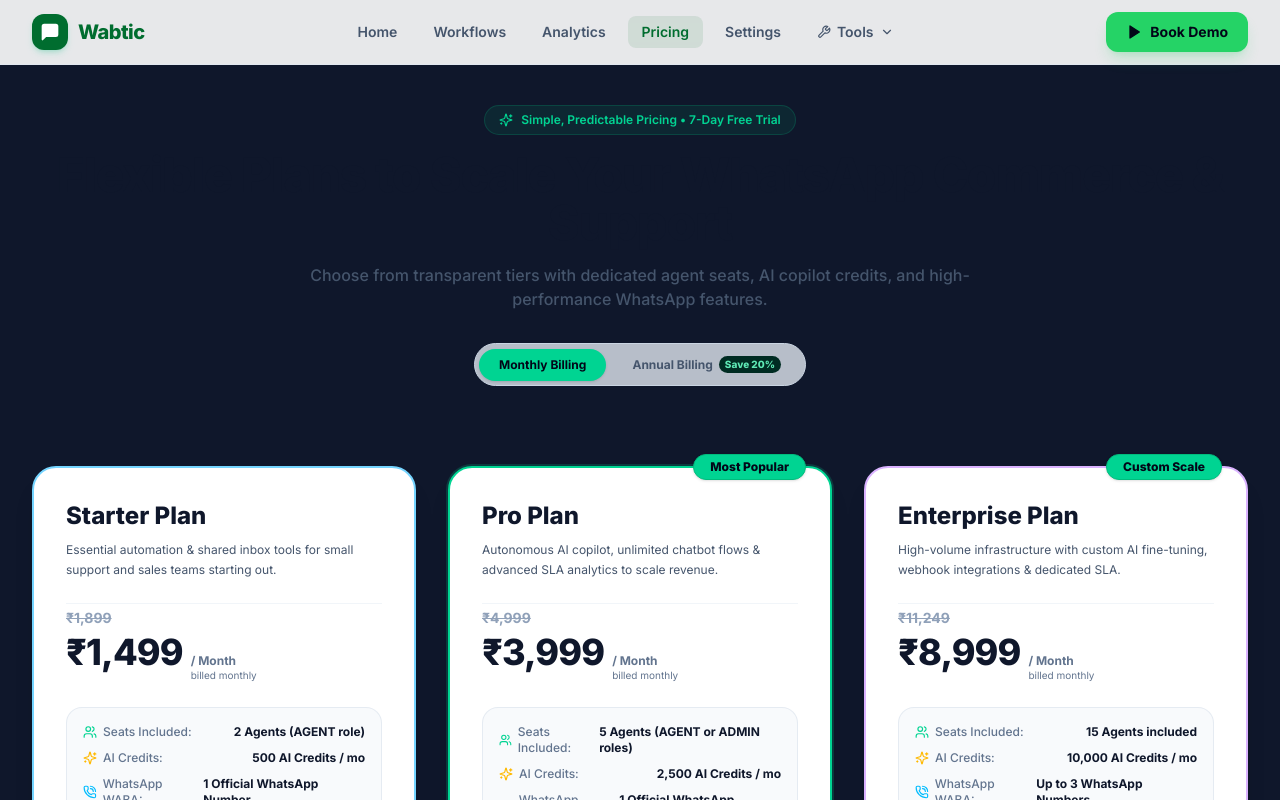
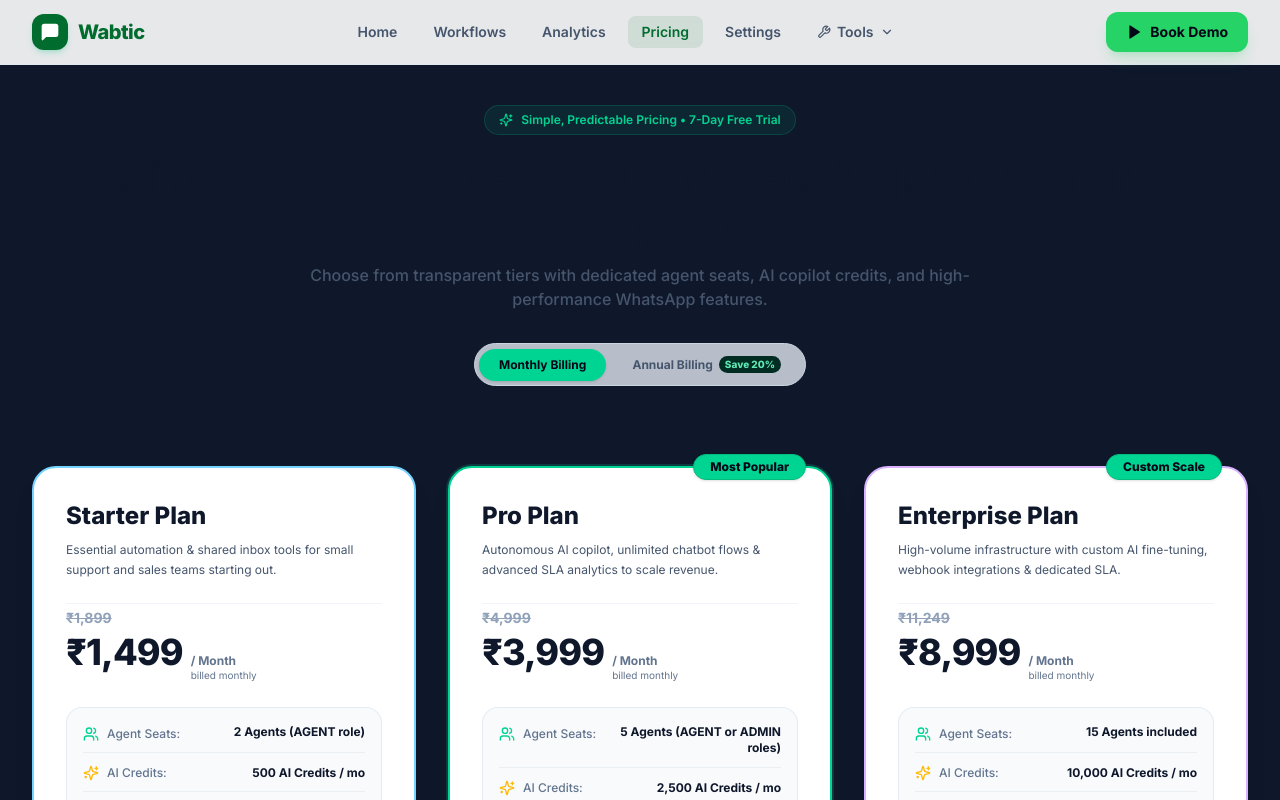
Before and after one commit to KrushnaHangargekar/whatsapp-automation-frontend, a React (Vite) app: page / in a window 1280 px wide. Both pictures are taken after a click on the button "Pricing". Shown: the top 800 px of the page. Built offline with nearby package versions, Linux system fonts and the light colour scheme.

Commit message:
Fix key quota badges orientation and text alignment across all pricing plans

```diff
--- a/src/pages/PricingPage.tsx
+++ b/src/pages/PricingPage.tsx
@@ -148,34 +148,55 @@
                     </div>
                   </div>
 
-                  {/* Key Quota Badges */}
-                  <div className="space-y-2.5 p-4 rounded-2xl bg-slate-50 dark:bg-slate-950/60 border border-slate-200/80 dark:border-slate-800/80 text-xs">
-                    <div className="flex items-center justify-between">
-                      <span className="text-slate-500 dark:text-slate-400 flex items-center gap-1.5 font-medium">
-                        <Users className="w-3.5 h-3.5 text-emerald-400" /> Seats Included:
+                  {/* Key Quota Badges Container - Perfectly Aligned */}
+                  <div className="space-y-3 p-4 rounded-2xl bg-slate-50 dark:bg-slate-950/70 border border-slate-200/80 dark:border-slate-800/80 text-xs">
+
+                    {/* Seats Included */}
+                    <div className="flex items-start justify-between gap-3 pb-2.5 border-b border-slate-200/60 dark:border-slate-800/60">
+                      <div className="flex items-center gap-2 text-slate-500 dark:text-slate-400 font-medium shrink-0 pt-0.5">
+                        <Users className="w-4 h-4 text-emerald-400 shrink-0" />
+                        <span>Agent Seats:</span>
+                      </div>
+                      <span className="font-bold text-slate-900 dark:text-white text-right leading-snug">
+                        {plan.agentSeats}
                       </span>
-                      <span className="font-bold text-slate-900 dark:text-white">{plan.agentSeats}</span>
                     </div>
 
-                    <div className="flex items-center justify-between">
-                      <span className="text-slate-500 dark:text-slate-400 flex items-center gap-1.5 font-medium">
-                        <Sparkles className="w-3.5 h-3.5 text-amber-400" /> AI Credits:
+                    {/* AI Credits */}
+                    <div className="flex items-center justify-between gap-3 pb-2.5 border-b border-slate-200/60 dark:border-slate-800/60">
+                      <div className="flex items-center gap-2 text-slate-500 dark:text-slate-400 font-medium shrink-0">
+                        <Sparkles className="w-4 h-4 text-amber-400 shrink-0" />
+                        <span>AI Credits:</span>
+                      </div>
+                      <span className="font-bold text-slate-900 dark:text-white text-right">
+                        {plan.aiCredits}
                       </span>
-                      <span className="font-bold text-slate-900 dark:text-white">{plan.aiCredits}</span>
                     </div>
 
-                    <div className="flex items-center justify-between">
-                      <span className="text-slate-500 dark:text-slate-400 flex items-center gap-1.5 font-medium">
-                        <PhoneCall className="w-3.5 h-3.5 text-sky-400" /> WhatsApp WABA:
+                    {/* WhatsApp WABA */}
+                    <div className="flex items-center justify-between gap-3 pb-2.5 border-b border-slate-200/60 dark:border-slate-800/60">
+                      <div className="flex items-center gap-2 text-slate-500 dark:text-slate-400 font-medium shrink-0">
+                        <PhoneCall className="w-4 h-4 text-sky-400 shrink-0" />
+                        <span>WhatsApp WABA:</span>
+                      </div>
+                      <span className="font-bold text-slate-900 dark:text-white text-right">
+                        {plan.wabaAccounts}
                       </span>
-                      <span className="font-bold text-slate-900 dark:text-white">{plan.wabaAccounts}</span>
                     </div>
 
-                    <div className="pt-2 border-t border-slate-200/60 dark:border-slate-800/60 flex items-center justify-between text-[11px]">
-                      <span className="text-slate-500 dark:text-slate-400 font-medium">Expansion Rate:</span>
-                      <span className="font-semibold text-emerald-600 dark:text-emerald-400">{plan.expansionCost}</span>
+                    {/* Expansion Rate */}
+                    <div className="flex items-center justify-between gap-3 pt-0.5">
+                      <div className="flex items-center gap-2 text-slate-500 dark:text-slate-400 font-medium shrink-0">
+                        <Plus className="w-4 h-4 text-emerald-500 shrink-0" />
+                        <span>Extra Agent Cost:</span>
+                      </div>
+                      <span className="font-bold text-emerald-600 dark:text-emerald-400 text-right">
+                        {plan.expansionCost}
+                      </span>
                     </div>
+
                   </div>
+
 
                   {/* Action Button */}
                   <button
```
